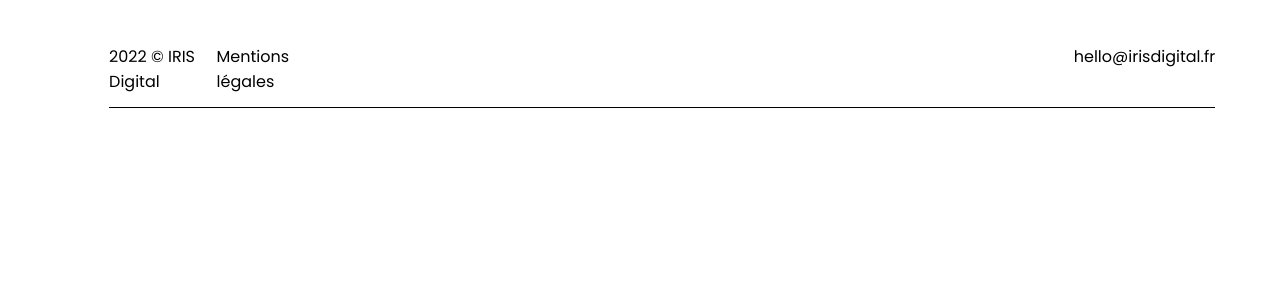
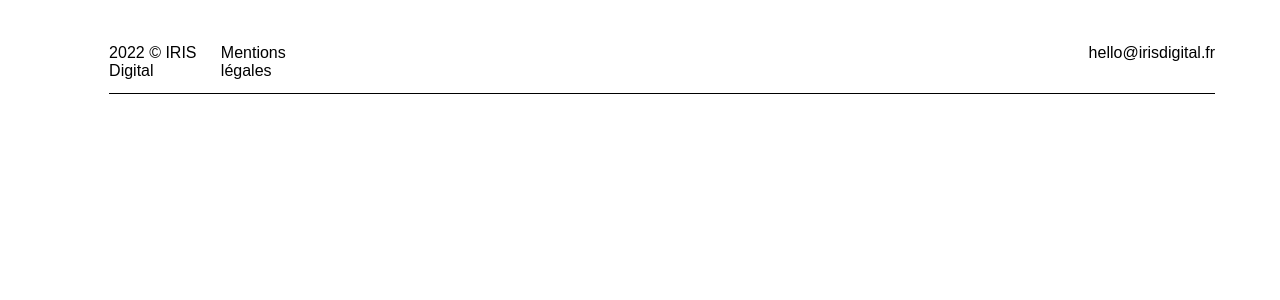
Before and after one commit to Iris-Digital-Sas/Iris-front, a Vue app: page / in a window 1280 px wide. Shown: the top 300 px of the page. Built offline with nearby package versions, Linux system fonts and the light colour scheme.

Commit message:
Footer sans les dossiers inutiles

```diff
--- a/src/App.vue
+++ b/src/App.vue
@@ -1,18 +1,15 @@
 <template>
   <!--<Header_comp />-->
-  <!--<HelloWorld msg="Welcome to Your Vue.js App"/>-->
   <Footer_comp />
 </template>
 
 <script>
-// import HelloWorld from './components/HelloWorld.vue';
 // import Header_comp from './components/Header.vue';
 import Footer_comp from './components/Footer.vue';
 
 export default {
   name: 'App',
   components: {
-    // HelloWorld,
     // Header_comp,
     Footer_comp
   }
@@ -20,8 +17,6 @@ export default {
 </script>
 
 <style>
-@import url('https://fonts.googleapis.com/css2?family=Poppins:wght@200;300;400;500;600&display=swap');
-
 * {
   box-sizing: content-box;
   font-family: 'Poppins', sans-serif;
```
Also changed, not shown: src/components/HelloWorld.vue (deleted, +0 -17 lines).
